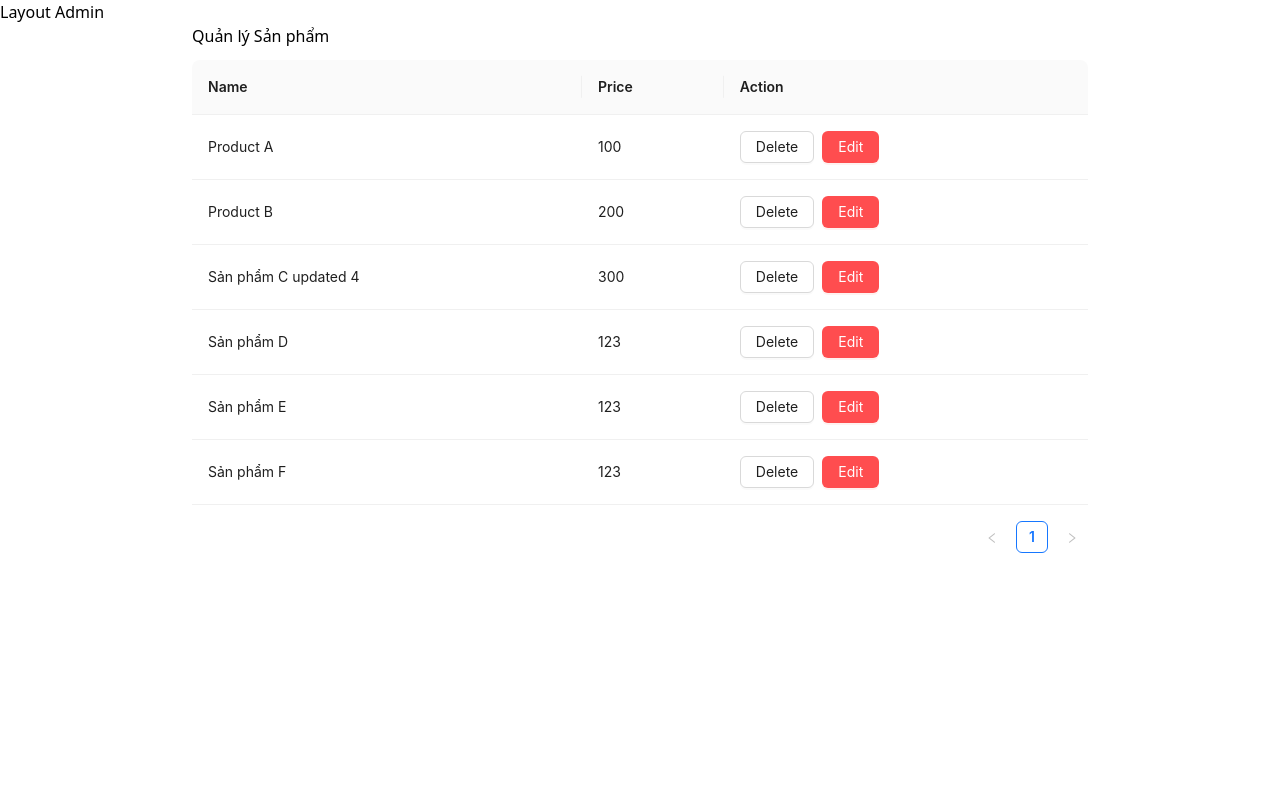
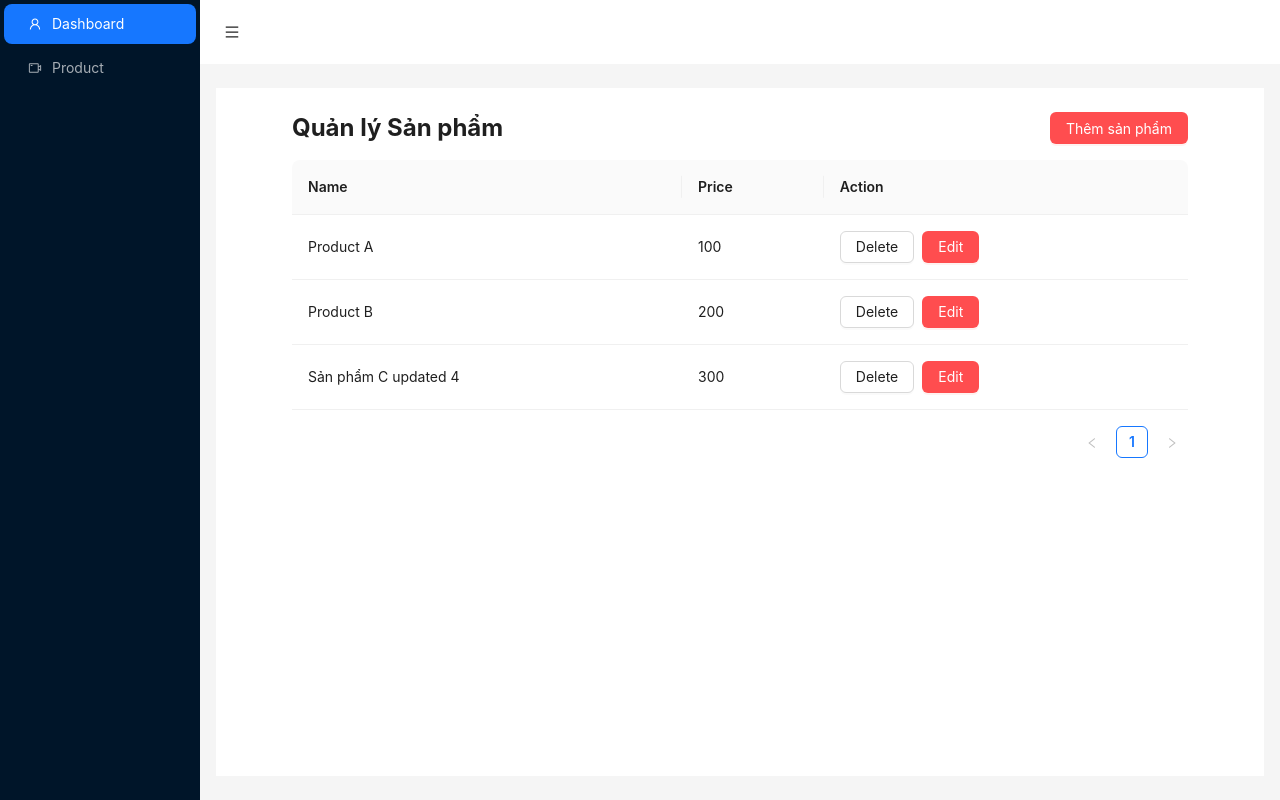
Before and after one commit to datlt2306/FPL-WEB209, a React (Vite) app: page /admin/product in a window 1280 px wide. Built offline with nearby package versions, Linux system fonts and the light colour scheme; data requests are answered from the project's data file.

Commit message:
Buổi 14: Refactor layout

```diff
--- a/db.json
+++ b/db.json
@@ -14,21 +14,6 @@
       "name": "Sản phẩm C updated 4",
       "price": "300",
       "id": 3
-    },
-    {
-      "name": "Sản phẩm D",
-      "price": "123",
-      "id": 4
-    },
-    {
-      "name": "Sản phẩm E",
-      "price": "123",
-      "id": 5
-    },
-    {
-      "name": "Sản phẩm F",
-      "price": "123",
-      "id": 6
     }
   ]
 }
--- /dev/null
+++ b/src/layouts/LayoutAdmin.tsx
@@ -0,0 +1,70 @@
+import React, { useState } from "react";
+import {
+    AiOutlineMenu,
+    AiOutlineMenuUnfold,
+    AiOutlineUpload,
+    AiOutlineUser,
+    AiOutlineVideoCamera,
+} from "react-icons/ai";
+import { Layout, Menu, Button, theme } from "antd";
+import { Link, Outlet } from "react-router-dom";
+
+const { Header, Sider, Content } = Layout;
+
+const LayoutAdmin: React.FC = () => {
+    const [collapsed, setCollapsed] = useState(false);
+    const {
+        token: { colorBgContainer },
+    } = theme.useToken();
+
+    return (
+        <Layout className="h-screen">
+            <Sider trigger={null} collapsible collapsed={collapsed}>
+                <div className="demo-logo-vertical" />
+                <Menu
+                    theme="dark"
+                    mode="inline"
+                    defaultSelectedKeys={["1"]}
+                    items={[
+                        {
+                            key: "1",
+                            icon: <AiOutlineUser />,
+                            label: <Link to="/admin/dashboard">Dashboard</Link>,
+                        },
+                        {
+                            key: "2",
+                            icon: <AiOutlineVideoCamera />,
+                            label: <Link to="/admin/product">Product</Link>,
+                        },
+                    ]}
+                />
+            </Sider>
+            <Layout>
+                <Header style={{ padding: 0, background: colorBgContainer }}>
+                    <Button
+                        type="text"
+                        icon={collapsed ? <AiOutlineMenuUnfold /> : <AiOutlineMenu />}
+                        onClick={() => setCollapsed(!collapsed)}
+                        style={{
+                            fontSize: "16px",
+                            width: 64,
+                            height: 64,
+                        }}
+                    />
+                </Header>
+                <Content
+                    style={{
+                        margin: "24px 16px",
+                        padding: 24,
+                        minHeight: 280,
+                        background: colorBgContainer,
+                    }}
+                >
+                    <Outlet />
+                </Content>
+            </Layout>
+        </Layout>
+    );
+};
+
+export default LayoutAdmin;
--- a/src/pages/Product-Add.tsx
+++ b/src/pages/Product-Add.tsx
@@ -23,8 +23,8 @@ const ProductAdd = () => {
         price: number;
     };
     return (
-        <div className="max-w-4xl mx-auto my-5">
-            <h2 className="font-bold text-2xl">Thêm sản phẩm</h2>
+        <div className="max-w-4xl mx-auto">
+            <h2 className="font-bold text-2xl mb-4">Thêm sản phẩm</h2>
             <Form
                 name="basic"
                 labelCol={{ span: 8 }}
@@ -58,6 +58,14 @@ const ProductAdd = () => {
                             "Submit"
                         )}
                     </Button>
+                    <Button
+                        type="primary"
+                        danger
+                        className="ml-2"
+                        onClick={() => navigate("/admin/product")}
+                    >
+                        Back
+                    </Button>
                 </Form.Item>
             </Form>
         </div>
--- a/src/pages/Product-Edit.tsx
+++ b/src/pages/Product-Edit.tsx
@@ -35,8 +35,8 @@ const ProductEdit = () => {
     };
 
     return (
-        <div className="max-w-4xl mx-auto my-5">
-            <h2 className="font-bold text-2xl">Cập nhật sản phẩm : tên sản phẩm</h2>
+        <div className="max-w-4xl mx-auto">
+            <h2 className="font-bold text-2xl mb-4">Cập nhật sản phẩm : tên sản phẩm</h2>
             {isLoading ? (
                 <Skeleton />
             ) : (
@@ -70,6 +70,14 @@ const ProductEdit = () => {
                         <Button type="primary" danger htmlType="submit">
                             Submit
                         </Button>
+                        <Button
+                            type="primary"
+                            danger
+                            className="ml-2"
+                            onClick={() => navigate("/admin/product")}
+                        >
+                            Back
+                        </Button>
                     </Form.Item>
                 </Form>
             )}
--- a/src/pages/Product-Management.tsx
+++ b/src/pages/Product-Management.tsx
@@ -1,6 +1,7 @@
 import { useGetProductsQuery, useRemoveProductMutation } from "@/api/product";
-import { Button, Skeleton, Table } from "antd";
+import { Button, Skeleton, Table, Popconfirm } from "antd";
 import { Link } from "react-router-dom";
+import { AiOutlineLoading3Quarters } from "react-icons/ai";
 
 const ProductManagement = () => {
     const { data, error, isLoading } = useGetProductsQuery();
@@ -31,7 +32,21 @@ const ProductManagement = () => {
             render: ({ key: id }: any) => {
                 return (
                     <>
-                        <Button onClick={() => removeProduct(id)}>Delete</Button>
+                        <Popconfirm
+                            placement="topLeft"
+                            title={"Are you fucking sure?"}
+                            onConfirm={() => confirm(id)}
+                            okText="Yes"
+                            cancelText="No"
+                        >
+                            <Button>
+                                {isRemoveLoading ? (
+                                    <AiOutlineLoading3Quarters className="animate-spin" />
+                                ) : (
+                                    "Delete"
+                                )}
+                            </Button>
+                        </Popconfirm>
                         <Button type="primary" danger className="ml-2">
                             <Link to={`/admin/product/${id}/edit`}>Edit</Link>
                         </Button>
@@ -40,10 +55,18 @@ const ProductManagement = () => {
             },
         },
     ];
-
+    const confirm = (id) => {
+        removeProduct(id);
+    };
     return (
         <div className="max-w-4xl mx-auto">
-            <h2 className="mb-3">Quản lý Sản phẩm</h2>
+            <div className="flex justify-between items-center mb-4">
+                <h2 className="font-bold text-2xl">Quản lý Sản phẩm</h2>
+                <Button type="primary" danger>
+                    <Link to="/admin/product/add">Thêm sản phẩm</Link>
+                </Button>
+            </div>
+
             <Table dataSource={dataSource} columns={columns} />
         </div>
     );
--- a/src/routes.tsx
+++ b/src/routes.tsx
@@ -3,6 +3,7 @@ import About from "./pages/About";
 import ProductManagement from "./pages/Product-Management";
 import ProductAdd from "./pages/Product-Add";
 import ProductEdit from "./pages/Product-Edit";
+import LayoutAdmin from "./layouts/LayoutAdmin";
 
 export const router = createBrowserRouter([
     {
@@ -15,16 +16,19 @@ export const router = createBrowserRouter([
     },
     {
         path: "/admin",
-        element: (
-            <div>
-                Layout Admin
-                <Outlet />
-            </div>
-        ),
+        element: <LayoutAdmin />,
         children: [
             {
                 index: true,
-                element: <Navigate to="product" />,
+                element: <Navigate to="dashboard" />,
+            },
+            {
+                path: "dashboard",
+                element: (
+                    <div>
+                        <h2 className="text-2xl font-bold mb-4">Dashboard</h2>
+                    </div>
+                ),
             },
             {
                 path: "product",
```
Also changed, not shown: src/layouts/LayoutWebsite.tsx (added).
